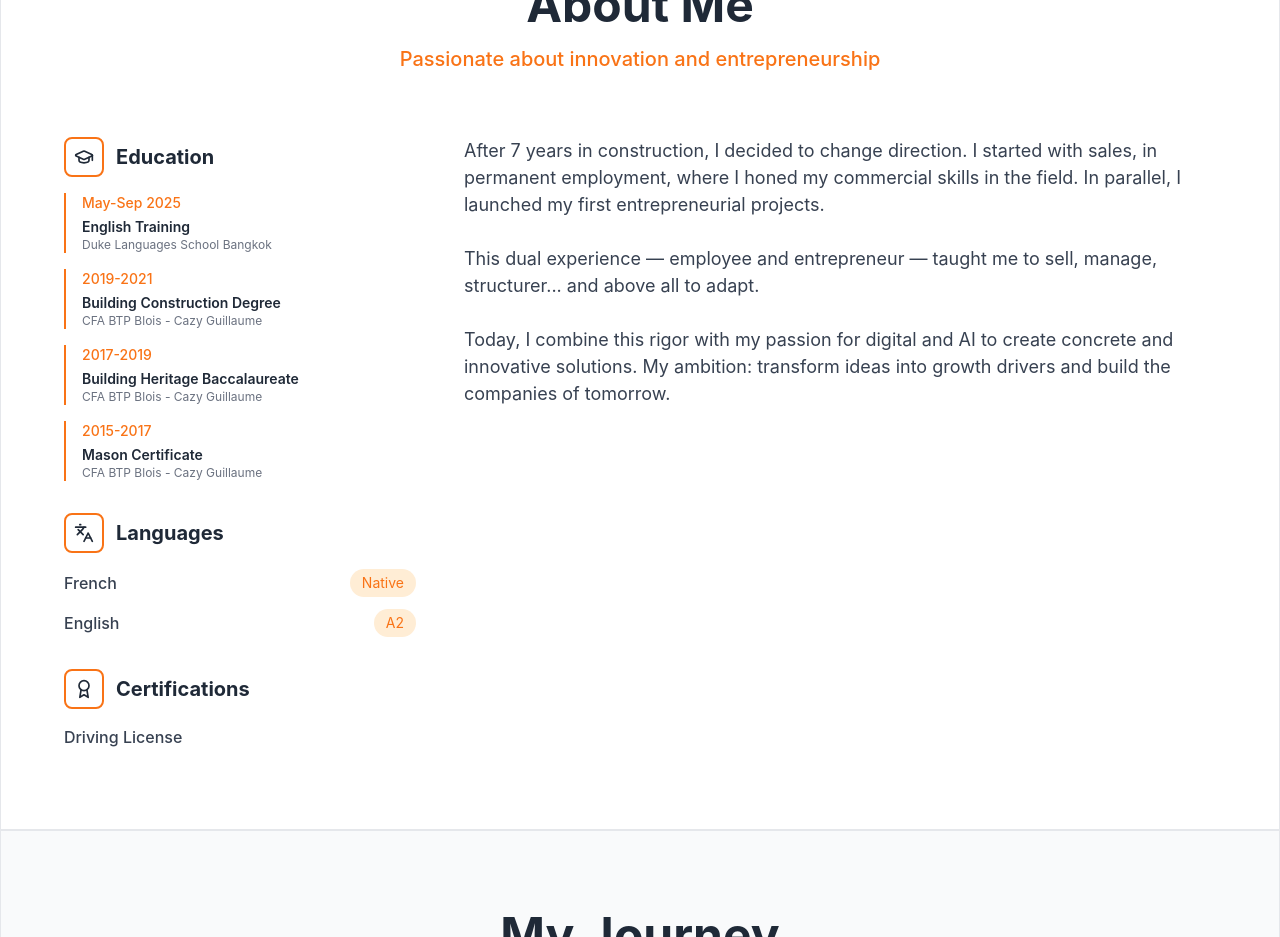
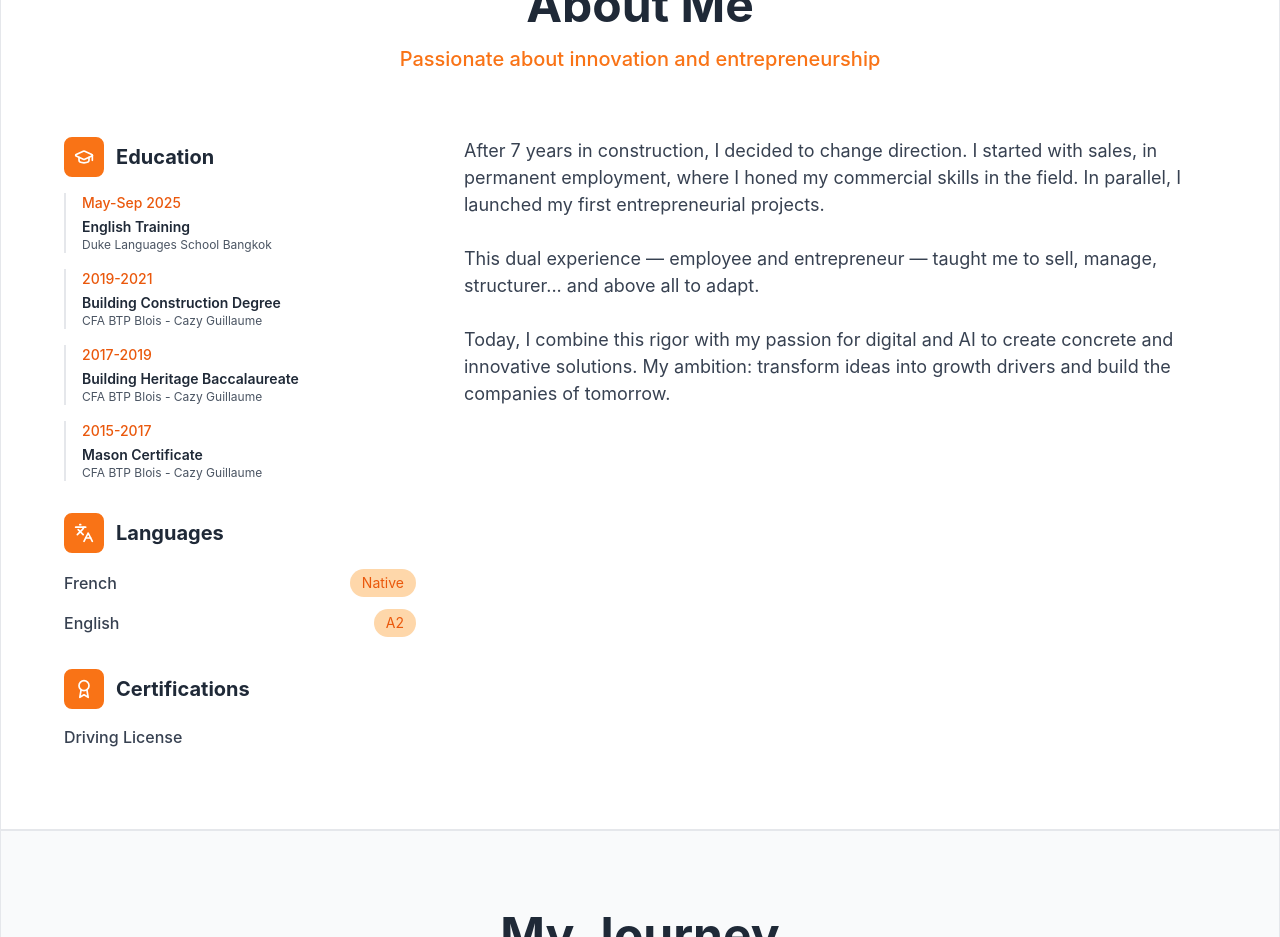
Before and after one commit to Raphael91000/portofolio, a React (Vite) app: page / in a window 1280 px wide. Shown: the part 900-1837 px from the top of the page. Built offline with nearby package versions, Linux system fonts and the light colour scheme.

Commit message:
modif about

```diff
--- a/src/components/sections/About.tsx
+++ b/src/components/sections/About.tsx
@@ -55,9 +55,9 @@ const About: React.FC = () => {
               dir={isRTL ? 'rtl' : 'ltr'}
             >
               {/* Formations */}
-              <div>
+              <div className="education-section">
                 <div className={`flex items-center mb-4 gap-3 ${isRTL ? 'flex-row-reverse' : ''}`}>
-                  <div className="w-10 h-10 bg-orange-500 rounded-lg flex items-center justify-center">
+                  <div className="w-10 h-10 bg-orange-500 rounded-lg flex items-center justify-center education-icon-no-hover">
                     <GraduationCap className="h-5 w-5 text-white" />
                   </div>
                   <h3 className="text-xl font-bold text-gray-900 dark:text-white">
@@ -68,25 +68,30 @@ const About: React.FC = () => {
                   {formations.map((formation, index) => (
                     <div
                       key={index}
-                      className={`${
+                      className={`education-card formation-no-hover ${
                         isRTL
                           ? 'border-r-2 border-orange-500 pr-4'
                           : 'border-l-2 border-orange-500 pl-4'
                       }`}
+                      style={{
+                        transition: 'none',
+                        transform: 'none',
+                        cursor: 'default'
+                      }}
                     >
                       <div className={`flex items-center justify-between mb-1 ${
                         isRTL ? 'flex-row-reverse' : ''
                       }`}>
-                        <span className="text-sm font-medium text-orange-600 dark:text-orange-400">
+                        <span className="text-sm font-medium text-orange-600 dark:text-orange-400 formation-period-no-hover">
                           {formation.period}
                         </span>
                       </div>
-                      <h4 className={`font-semibold text-gray-900 dark:text-white text-sm ${
+                      <h4 className={`font-semibold text-gray-900 dark:text-white text-sm formation-title-no-hover ${
                         isRTL ? 'text-right' : 'text-left'
                       }`}>
                         {formation.title}
                       </h4>
-                      <p className={`text-gray-600 dark:text-gray-400 text-xs ${
+                      <p className={`text-gray-600 dark:text-gray-400 text-xs formation-institution-no-hover ${
                         isRTL ? 'text-right' : 'text-left'
                       }`}>
                         {formation.institution}
@@ -97,9 +102,9 @@ const About: React.FC = () => {
               </div>
 
               {/* Langues */}
-              <div>
+              <div className="languages-section">
                 <div className={`flex items-center mb-4 gap-3 ${isRTL ? 'flex-row-reverse' : ''}`}>
-                  <div className="w-10 h-10 bg-orange-500 rounded-lg flex items-center justify-center">
+                  <div className="w-10 h-10 bg-orange-500 rounded-lg flex items-center justify-center languages-icon-no-hover">
                     <Languages className="h-5 w-5 text-white" />
                   </div>
                   <h3 className="text-xl font-bold text-gray-900 dark:text-white">
@@ -110,14 +115,19 @@ const About: React.FC = () => {
                   {languages.map((language, index) => (
                     <div
                       key={index}
-                      className={`flex justify-between items-center ${
+                      className={`language-item-no-hover flex justify-between items-center ${
                         isRTL ? 'flex-row-reverse' : ''
                       }`}
+                      style={{
+                        transition: 'none',
+                        transform: 'none',
+                        cursor: 'default'
+                      }}
                     >
-                      <span className="text-gray-700 dark:text-gray-300 font-medium">
+                      <span className="text-gray-700 dark:text-gray-300 font-medium language-name-no-hover">
                         {language.name}
                       </span>
-                      <span className="text-sm text-orange-600 dark:text-orange-400 bg-orange-100 dark:bg-orange-900/20 px-3 py-1 rounded-full">
+                      <span className="text-sm text-orange-600 dark:text-orange-400 bg-orange-100 dark:bg-orange-900/20 px-3 py-1 rounded-full language-level-no-hover">
                         {language.level}
                       </span>
                     </div>
@@ -126,9 +136,9 @@ const About: React.FC = () => {
               </div>
 
               {/* Certifications */}
-              <div>
+              <div className="certifications-section">
                 <div className={`flex items-center mb-4 gap-3 ${isRTL ? 'flex-row-reverse' : ''}`}>
-                  <div className="w-10 h-10 bg-orange-500 rounded-lg flex items-center justify-center">
+                  <div className="w-10 h-10 bg-orange-500 rounded-lg flex items-center justify-center certifications-icon-no-hover">
                     <Award className="h-5 w-5 text-white" />
                   </div>
                   <h3 className="text-xl font-bold text-gray-900 dark:text-white">
@@ -137,8 +147,16 @@ const About: React.FC = () => {
                 </div>
                 <div className="space-y-3">
                   {certifications.map((certification, index) => (
-                    <div key={index} className={`flex items-center ${isRTL ? 'justify-end' : 'justify-start'}`}>
-                      <span className={`text-gray-700 dark:text-gray-300 font-medium ${
+                    <div
+                      key={index}
+                      className={`certification-item-no-hover flex items-center ${isRTL ? 'justify-end' : 'justify-start'}`}
+                      style={{
+                        transition: 'none',
+                        transform: 'none',
+                        cursor: 'default'
+                      }}
+                    >
+                      <span className={`text-gray-700 dark:text-gray-300 font-medium certification-text-no-hover ${
                         isRTL ? 'text-right' : 'text-left'
                       }`}>
                         {certification}
--- a/src/index.css
+++ b/src/index.css
@@ -366,6 +366,191 @@ html.light .text-orange-600 {
 
 html.light .bg-orange-500 {
   background-color: #f97316 !important;
+}
+
+/* ========================================
+   ABOUT SECTION - SUPPRESSION DES EFFETS HOVER
+   ======================================== */
+
+/* Désactivation complète des transitions pour la section About */
+#about .education-section,
+#about .education-section *,
+#about .languages-section,
+#about .languages-section *,
+#about .certifications-section,
+#about .certifications-section *,
+#about .education-card,
+#about .education-card *,
+#about .language-item-no-hover,
+#about .language-item-no-hover *,
+#about .certification-item-no-hover,
+#about .certification-item-no-hover *,
+#about .formation-no-hover,
+#about .formation-no-hover *,
+#about .education-icon-no-hover,
+#about .languages-icon-no-hover,
+#about .certifications-icon-no-hover {
+  transition: none !important;
+  -webkit-transition: none !important;
+  -moz-transition: none !important;
+  -o-transition: none !important;
+  animation: none !important;
+  -webkit-animation: none !important;
+  transform: none !important;
+  -webkit-transform: none !important;
+  -moz-transform: none !important;
+}
+
+/* Forcer l'état statique au hover pour toutes les formations */
+#about .education-card:hover,
+#about .formation-no-hover:hover,
+#about .formation-title-no-hover:hover,
+#about .formation-period-no-hover:hover,
+#about .formation-institution-no-hover:hover,
+#about .language-item-no-hover:hover,
+#about .language-name-no-hover:hover,
+#about .language-level-no-hover:hover,
+#about .certification-item-no-hover:hover,
+#about .certification-text-no-hover:hover,
+#about .education-icon-no-hover:hover,
+#about .languages-icon-no-hover:hover,
+#about .certifications-icon-no-hover:hover {
+  transform: none !important;
+  scale: 1 !important;
+  box-shadow: none !important;
+  filter: none !important;
+  opacity: 1 !important;
+  transition: none !important;
+  animation: none !important;
+  background-color: inherit !important;
+  color: inherit !important;
+  border-color: inherit !important;
+}
+
+/* Curseur par défaut pour tous les éléments de formation */
+#about .education-card,
+#about .formation-no-hover,
+#about .language-item-no-hover,
+#about .certification-item-no-hover {
+  cursor: default !important;
+}
+
+/* Maintenir les couleurs originales au hover */
+#about .formation-period-no-hover,
+#about .formation-period-no-hover:hover {
+  color: #ea580c !important; /* orange-600 */
+}
+
+html.dark #about .formation-period-no-hover,
+html.dark #about .formation-period-no-hover:hover {
+  color: #fb923c !important; /* orange-400 */
+}
+
+#about .formation-title-no-hover,
+#about .formation-title-no-hover:hover {
+  color: #1f2937 !important; /* gray-900 */
+}
+
+html.dark #about .formation-title-no-hover,
+html.dark #about .formation-title-no-hover:hover {
+  color: #ffffff !important; /* white */
+}
+
+#about .formation-institution-no-hover,
+#about .formation-institution-no-hover:hover {
+  color: #4b5563 !important; /* gray-600 */
+}
+
+html.dark #about .formation-institution-no-hover,
+html.dark #about .formation-institution-no-hover:hover {
+  color: #9ca3af !important; /* gray-400 */
+}
+
+/* Langues - maintenir les couleurs */
+#about .language-name-no-hover,
+#about .language-name-no-hover:hover {
+  color: #374151 !important; /* gray-700 */
+}
+
+html.dark #about .language-name-no-hover,
+html.dark #about .language-name-no-hover:hover {
+  color: #d1d5db !important; /* gray-300 */
+}
+
+#about .language-level-no-hover,
+#about .language-level-no-hover:hover {
+  color: #ea580c !important; /* orange-600 */
+  background-color: #fed7aa !important; /* orange-100 */
+}
+
+html.dark #about .language-level-no-hover,
+html.dark #about .language-level-no-hover:hover {
+  color: #fb923c !important; /* orange-400 */
+  background-color: rgba(234, 88, 12, 0.2) !important; /* orange-900/20 */
+}
+
+/* Certifications - maintenir les couleurs */
+#about .certification-text-no-hover,
+#about .certification-text-no-hover:hover {
+  color: #374151 !important; /* gray-700 */
+}
+
+html.dark #about .certification-text-no-hover,
+html.dark #about .certification-text-no-hover:hover {
+  color: #d1d5db !important; /* gray-300 */
+}
+
+/* Icônes - maintenir le style orange */
+#about .education-icon-no-hover,
+#about .education-icon-no-hover:hover,
+#about .languages-icon-no-hover,
+#about .languages-icon-no-hover:hover,
+#about .certifications-icon-no-hover,
+#about .certifications-icon-no-hover:hover {
+  background-color: #f97316 !important; /* orange-500 */
+}
+
+#about .education-icon-no-hover svg,
+#about .education-icon-no-hover:hover svg,
+#about .languages-icon-no-hover svg,
+#about .languages-icon-no-hover:hover svg,
+#about .certifications-icon-no-hover svg,
+#about .certifications-icon-no-hover:hover svg {
+  color: #ffffff !important;
+}
+
+/* Désactiver les pseudo-éléments */
+#about .formation-no-hover::before,
+#about .formation-no-hover::after,
+#about .formation-no-hover:hover::before,
+#about .formation-no-hover:hover::after,
+#about .language-item-no-hover::before,
+#about .language-item-no-hover::after,
+#about .language-item-no-hover:hover::before,
+#about .language-item-no-hover:hover::after,
+#about .certification-item-no-hover::before,
+#about .certification-item-no-hover::after,
+#about .certification-item-no-hover:hover::before,
+#about .certification-item-no-hover:hover::after {
+  display: none !important;
+  content: none !important;
+}
+
+/* Override final avec sélecteur très spécifique */
+body #about .education-card,
+body #about .education-card:hover,
+body #about .formation-no-hover,
+body #about .formation-no-hover:hover,
+body #about .language-item-no-hover,
+body #about .language-item-no-hover:hover,
+body #about .certification-item-no-hover,
+body #about .certification-item-no-hover:hover {
+  transform: none !important;
+  transition: none !important;
+  scale: 1 !important;
+  box-shadow: none !important;
+  background-color: inherit !important;
+  border-color: inherit !important;
 }
 
 /* ========================================
```
